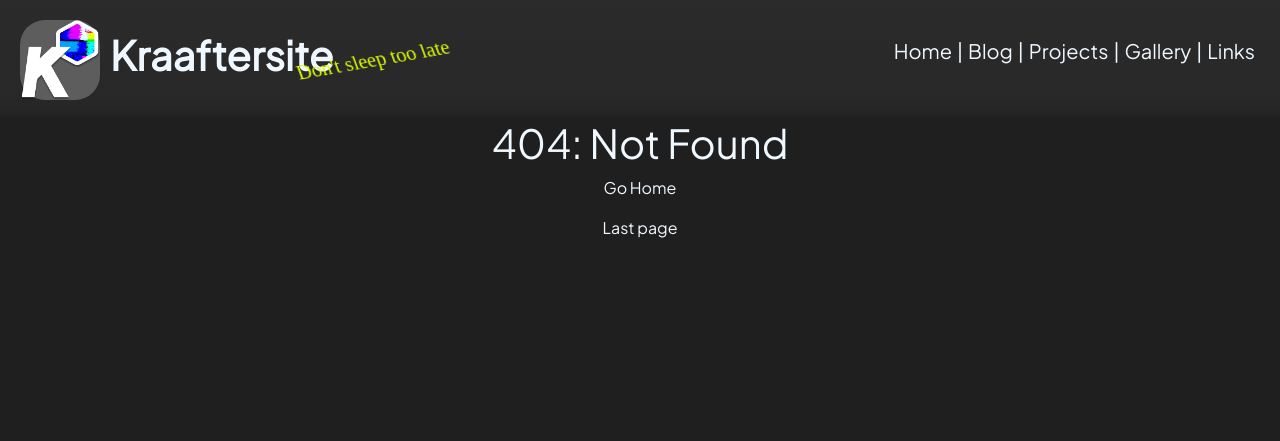
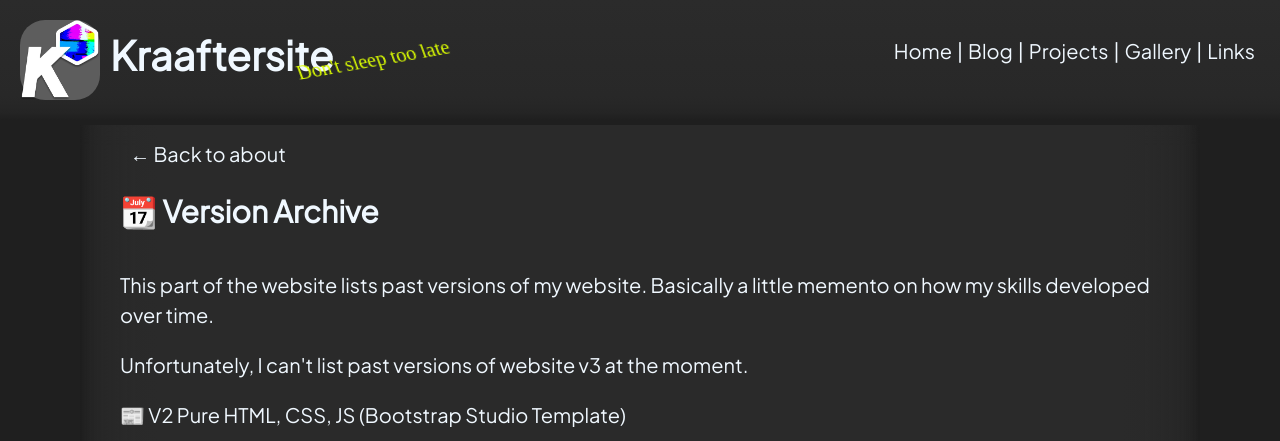
Before and after one commit to Kraafter/Kraaftersite-v3, a SvelteKit app: page /about/sitever in a window 1280 px wide. Before the commit this address had no page. Shown: the top 441 px of the page. Built offline with nearby package versions, Linux system fonts and the light colour scheme; a web font is replaced by a local one.

Commit message:
Moved site version page to about

```diff
--- a/src/routes/about/+page.svelte
+++ b/src/routes/about/+page.svelte
@@ -76,6 +76,7 @@
             <li class="text2"><a class="text2 linking" href="about/brand">Branding</a></li>
             <li class="text2"><a class="text2 linking" href="about/website">About this website</a></li>
             <li class="text2"><a class="text2 linking" href="about/tools">Wares I use</a></li>
+            <li class="text2"><a class="text2 linking" href="about/sitever">Site versioning</a></li>
         </ul>
     </div>
 </main>
--- a/src/routes/sitever/+page.svelte
+++ b/src/routes/about/sitever/+page.svelte
@@ -16,8 +16,10 @@
 
 <main class="blur full">
     <span style="width: 100%;">
+        <p class="text2"><a class="text2" href="/about">← Back to about</a></p>
         <p class="text1">📆 Version Archive</p>
         <p class="text2">This part of the website lists past versions of my website. Basically a little memento on how my skills developed over time.</p>
+        <p class="text2">Unfortunately, I can't list past versions of website v3 at the moment.</p>
         <p class="text2">📰 V2 Pure HTML, CSS, JS (Bootstrap Studio Template)</p>
         <ul>
             <li class="text2" style="padding: 0px;">V3 preview announcement (Last of v2): <a class="linking text2" target="_blank" href="https://8c9e5019.kraaftersite-v2.pages.dev/">https://8c9e5019.kraaftersite-v2.pages.dev/</a></li>
```
